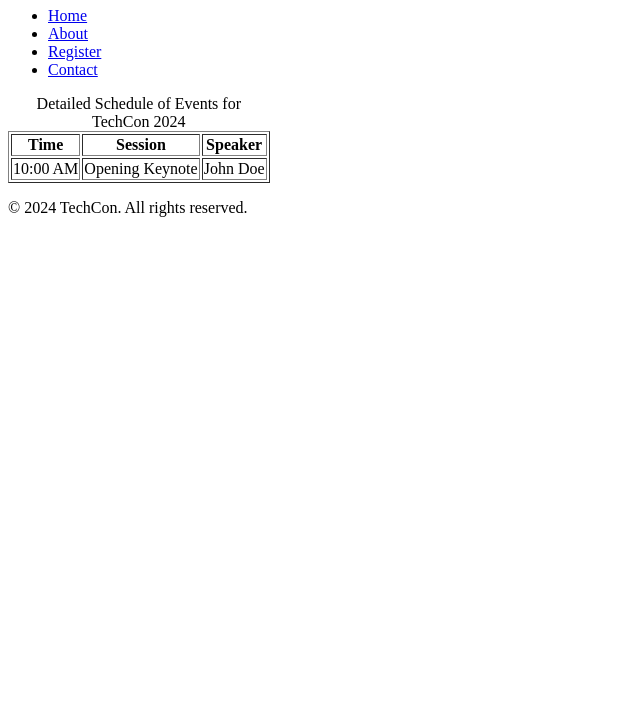
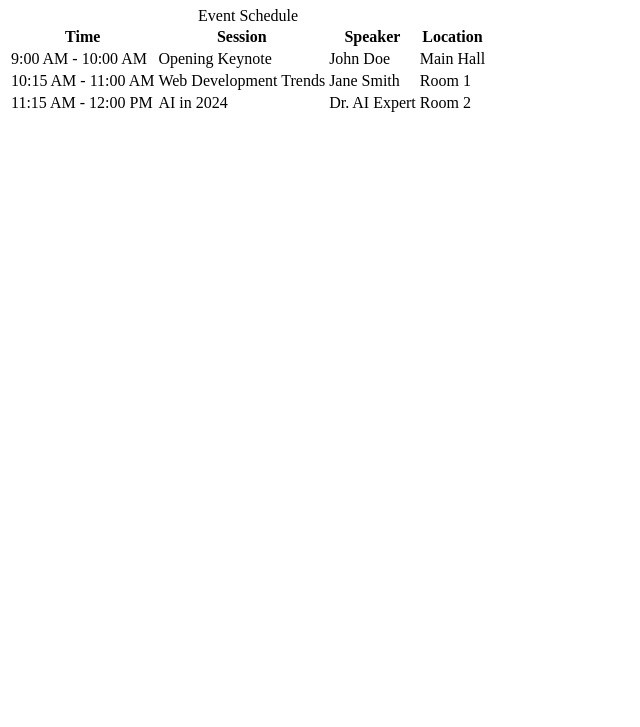
Before and after one commit to Hudson-Hanson/TechCon_HTML, a plain HTML site: page techcon_website/schedule.html in a window 1280 px wide. Shown: the part 73-800 px from the top of the page, without its empty margins (0-640 px from the left). Drawn offline with Linux system fonts and the light colour scheme.

Commit message:
modified schedule.html

```diff
--- a/techcon_website/schedule.html
+++ b/techcon_website/schedule.html
@@ -1,40 +1,45 @@
-<!-- schedule.html -->
 <!DOCTYPE html>
 <html lang="en">
 <head>
     <meta charset="UTF-8">
     <meta name="viewport" content="width=device-width, initial-scale=1.0">
-    <title>Schedule - TechCon 2024</title>
+    <title>Conference Schedule</title>
 </head>
 <body>
-    <header>
-        <h1>Schedule for TechCon 2024</h1>
-        <nav>
-            <ul>
-                <li><a href="index.html">Home</a></li>
-                <li><a href="about.html">About</a></li>
-                <li><a href="register.html">Register</a></li>
-                <li><a href="contact.html">Contact</a></li>
-            </ul>
-        </nav>
-    </header>
-    <main>
-        <table border="1">
-            <caption>Detailed Schedule of Events for TechCon 2024</caption>
+
+    <h1>TechCon 2024 Conference Schedule</h1>
+
+    <table boarder="1">
+        <caption>Event Schedule</caption>
+        <thead>
             <tr>
-                <th scope="col">Time</th>
-                <th scope="col">Session</th>
-                <th scope="col">Speaker</th>
+                <th>Time</th>
+                <th>Session</th>
+                <th>Speaker</th>
+                <th>Location</th>
+            </tr>
+        </thead>
+        <tbody>
+            <tr>
+                <td>9:00 AM - 10:00 AM</td>
+                <td>Opening Keynote</td>
+                <td>John Doe</td>
+                <td>Main Hall</td>
             </tr>
             <tr>
-                <td>10:00 AM</td>
-                <td>Opening Keynote</td>
-                <td>John Doe</td>
+                <td>10:15 AM - 11:00 AM</td>
+                <td>Web Development Trends</td>
+                <td>Jane Smith</td>
+                <td>Room 1</td>
             </tr>
-        </table>
-    </main>
-    <footer>
-        <p>&copy; 2024 TechCon. All rights reserved.</p>
-    </footer>
+            <tr>
+                <td>11:15 AM - 12:00 PM</td>
+                <td>AI in 2024</td>
+                <td>Dr. AI Expert</td>
+                <td>Room 2</td>
+            </tr>
+        </tbody>
+    </table>
+
 </body>
 </html>
```
